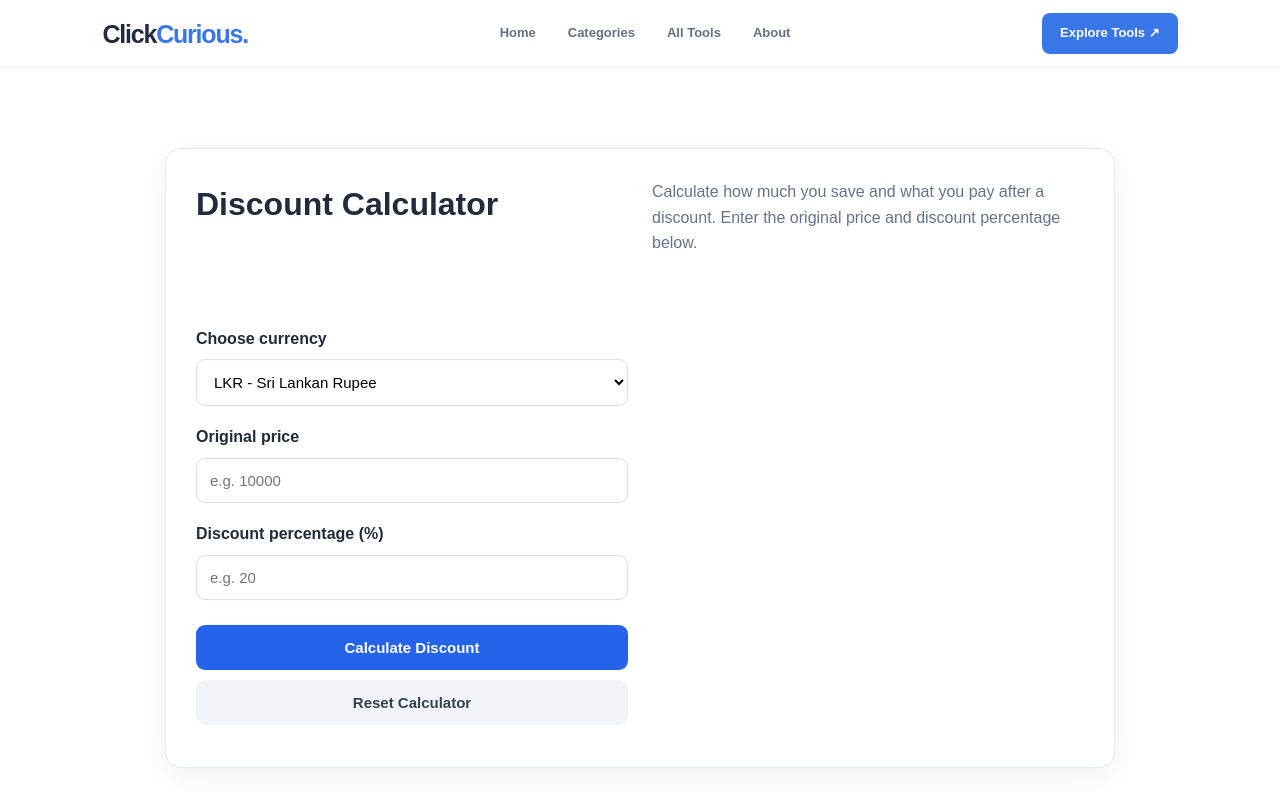
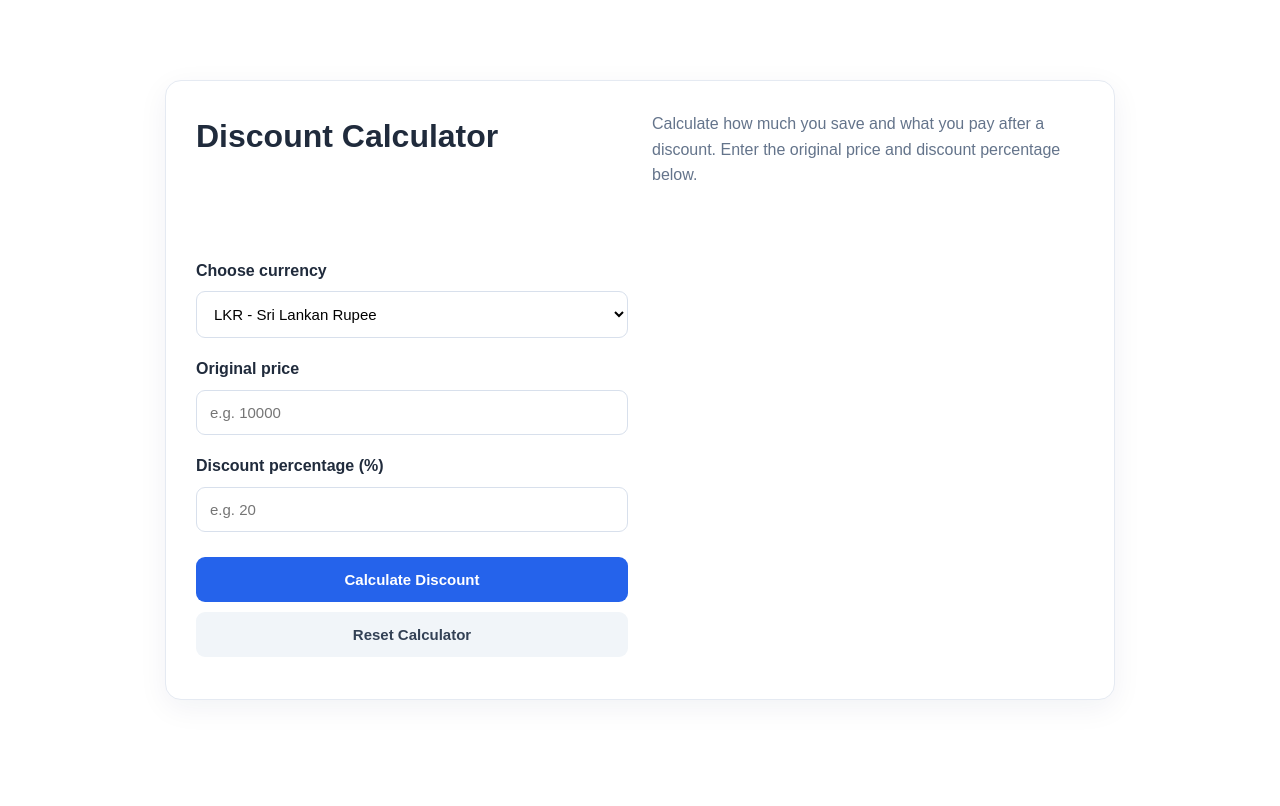
Before and after one commit to ClickCurious/ClickCurious.github.io, a plain HTML site: page discount-calculator.html in a window 1280 px wide. Drawn offline with Linux system fonts and the light colour scheme.

Commit message:
Add files via upload

```diff
--- a/discount-calculator.html
+++ b/discount-calculator.html
@@ -1,11 +1,21 @@
 
 <!DOCTYPE html>
 <html lang="en">
+
 <head>
     <meta charset="UTF-8">
     <meta name="viewport" content="width=device-width, initial-scale=1.0">
-    <title>Discount Calculator | ClickCurious</title>
-    <meta name="description" content="Calculate discounts, savings and final prices easily with ClickCurious.">
+
+    <title>Free Discount Calculator - Calculate Savings & Final Price | ClickCurious</title>
+
+    <meta name="description" content="Calculate discounts instantly with ClickCurious. Find your savings and final price using our free online discount calculator. Simple, fast and easy to use.">
+
+    <meta name="robots" content="index, follow">
+
+    <meta name="author" content="ClickCurious">
+
+    <link rel="canonical" href="https://clickcurious.github.io/discount-calculator.html">
+
     <link rel="stylesheet" href="style.css">
 
     <style>
@@ -155,21 +165,7 @@
         }
     </style>
 </head>
-<!-- NAVIGATION -->
-<header class="navbar">
-    <a href="index.html" class="logo">
-        Click<span>Curious</span><span class="logo-dot">.</span>
-    </a>
 
-    <nav class="nav-links">
-        <a href="index.html">Home</a>
-        <a href="index.html#categories">Categories</a>
-        <a href="index.html#popular">All Tools</a>
-        <a href="index.html#about">About</a>
-    </nav>
-
-    <a href="index.html#popular" class="nav-button">Explore Tools ↗</a>
-</header>
 <body>
 
 
```
Also changed, not shown: hashtag-generator.html (+13 -1 lines), qr-code-generator.html (+13 -1 lines), shoe-size-converter.html (+13 -1 lines).
